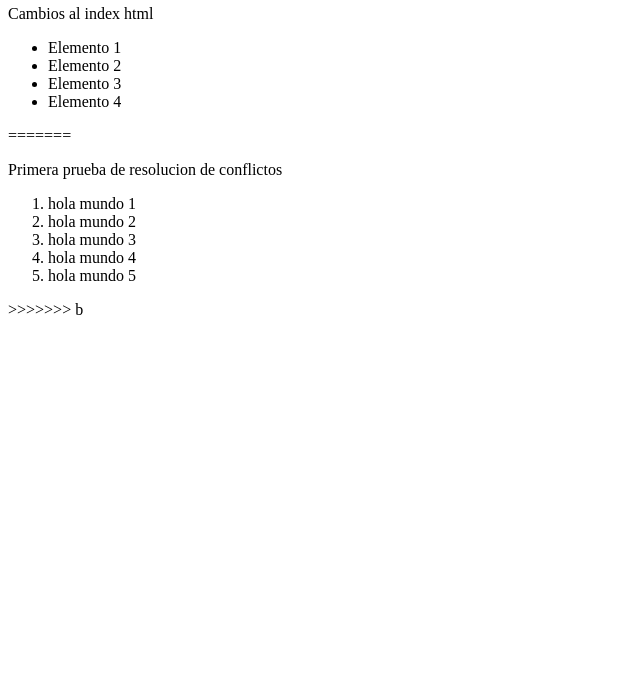
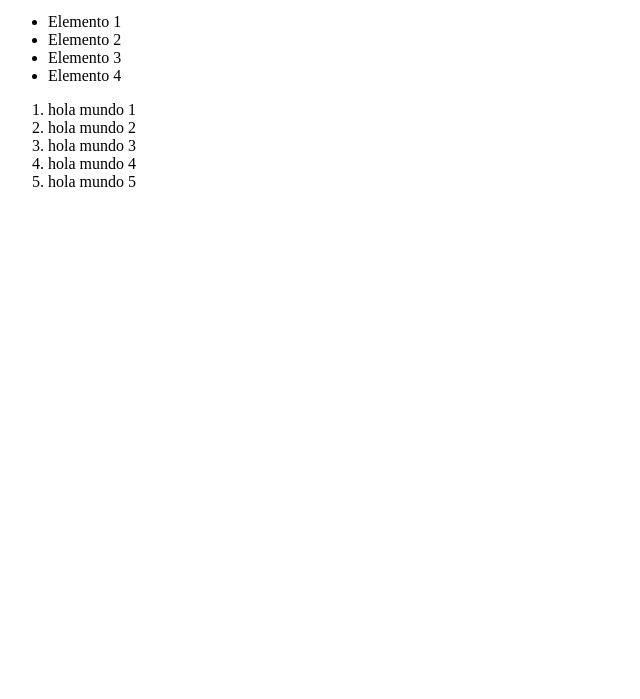
Before and after one commit to brayanmega19/youtube-git, a plain HTML site: page index.html in a window 1280 px wide. Shown: the part 101-800 px from the top of the page, without its empty margins (0-640 px from the left). Drawn offline with Linux system fonts and the light colour scheme.

Commit message:
Segundo intento de resolucion

```diff
--- a/index.html
+++ b/index.html
@@ -6,7 +6,7 @@
     <title>Document</title>
 </head>
 <body>
-<<<<<<< HEAD
+
 
     <h1>Esta es la rama principal</h1>
     <p>Cambios al index html</p>
@@ -17,9 +17,6 @@
         <li>Elemento 3</li>
         <li>Elemento 4</li>
     </ul>
-=======
-    <p>Primera prueba de resolucion de conflictos</p>
-
 
     <ol>
         <li>hola mundo 1</li>
@@ -28,7 +25,6 @@
         <li>hola mundo 4</li>
         <li>hola mundo 5</li>
     </ol>
->>>>>>> b
 
 </body>
 </html>
```
